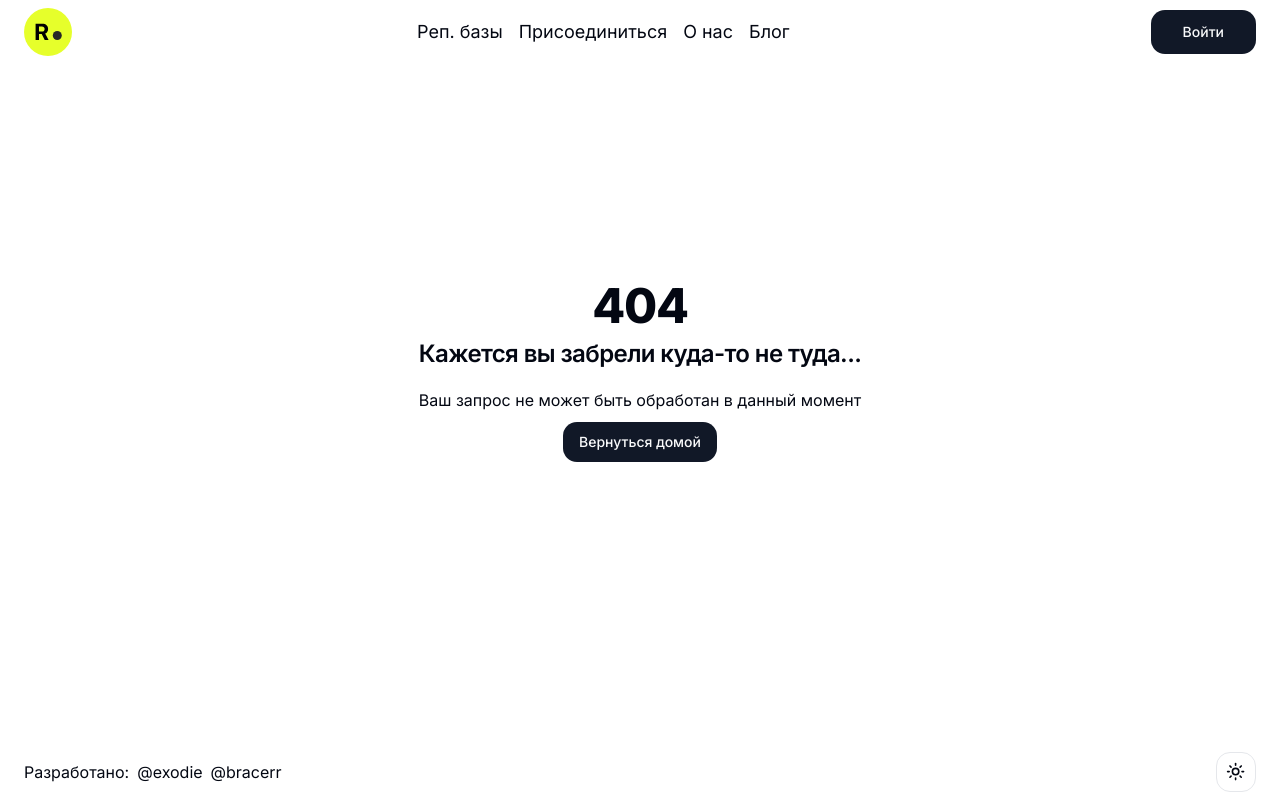
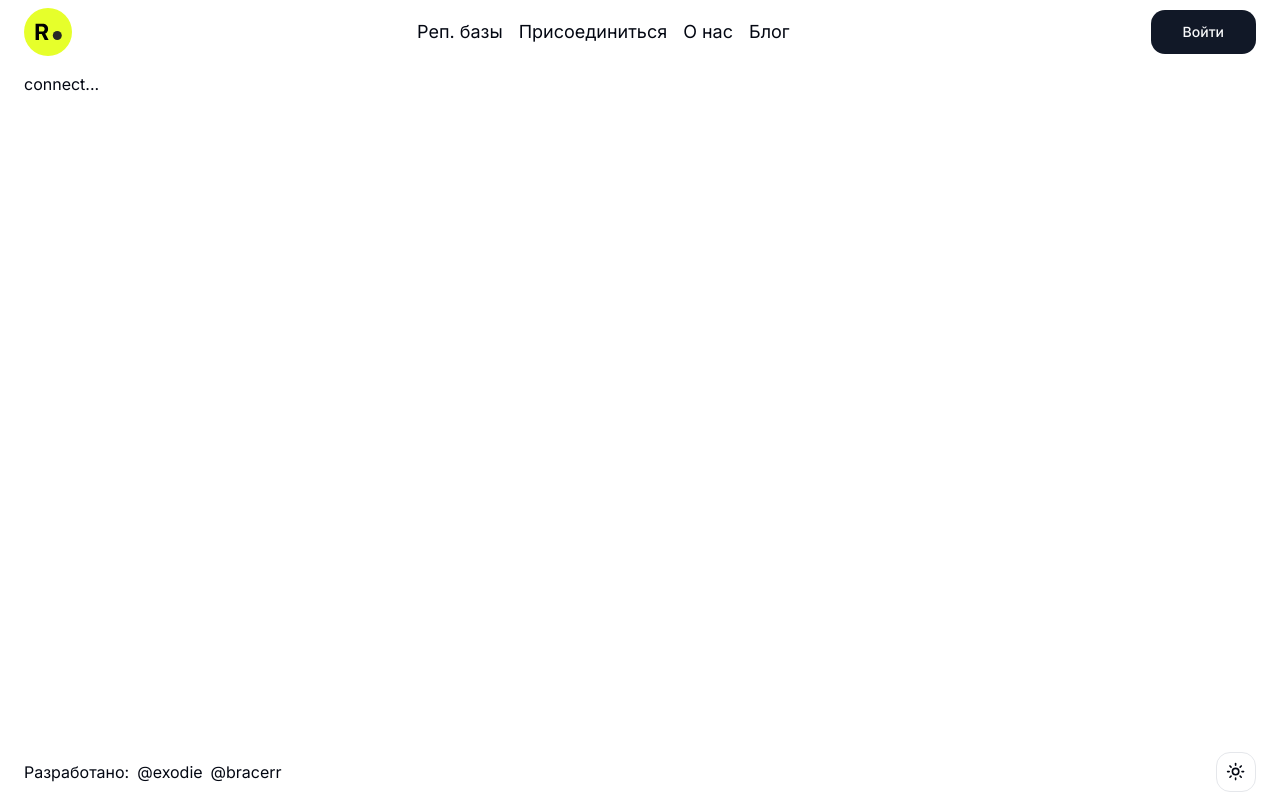
Before and after one commit to exodie/sp-app, a Next.js app: page /connect in a window 1280 px wide. Before the commit this address had no page. Built offline with nearby package versions, Linux system fonts and the light colour scheme.

Commit message:
feat: add route pages

```diff
--- /dev/null
+++ b/src/app/base/page.tsx
@@ -0,0 +1,3 @@
+export default function Base() {
+  return <div>base...</div>
+}
--- /dev/null
+++ b/src/app/blog/page.tsx
@@ -0,0 +1,3 @@
+export default function Blog() {
+  return <div>blog...</div>
+}
--- /dev/null
+++ b/src/app/connect/page.tsx
@@ -0,0 +1,3 @@
+export default function Connect() {
+  return <div>connect...</div>
+}
--- /dev/null
+++ b/src/app/info/page.tsx
@@ -0,0 +1,3 @@
+export default function Info() {
+  return <div>info...</div>
+}
```
